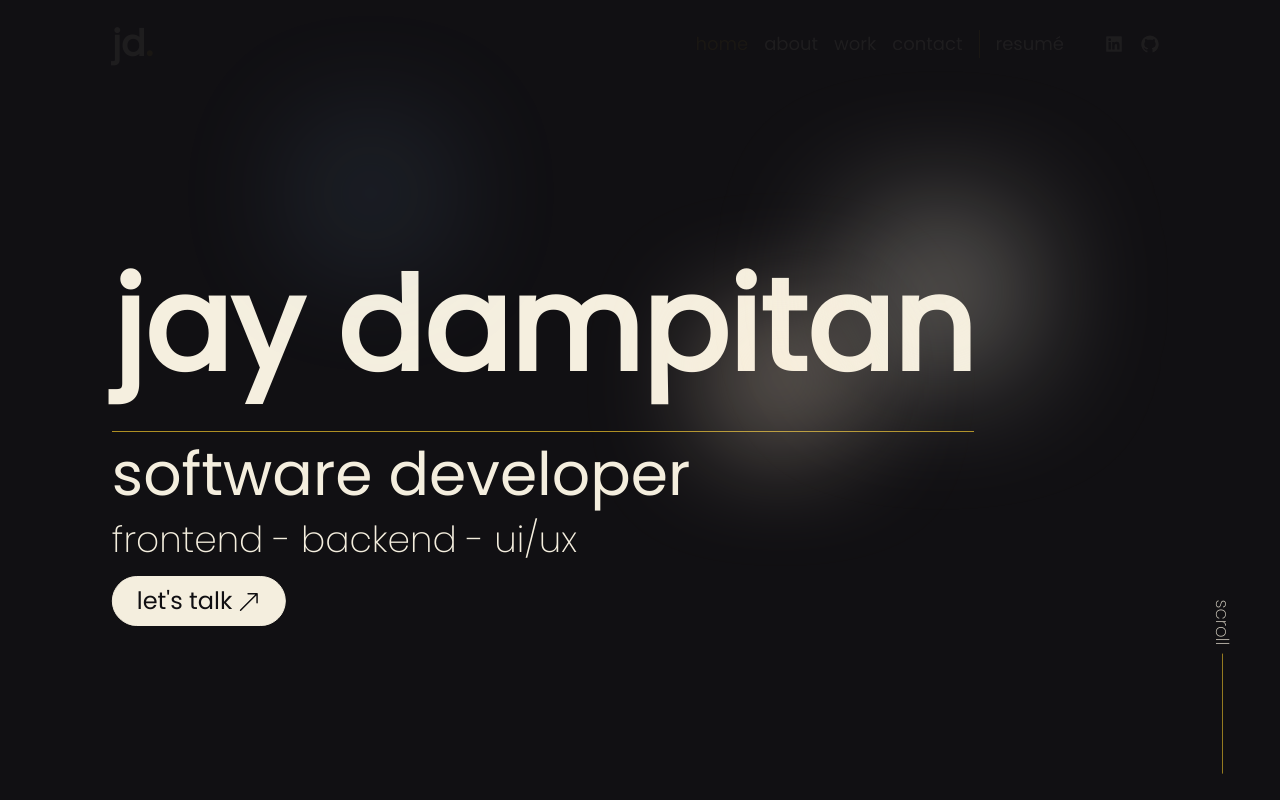
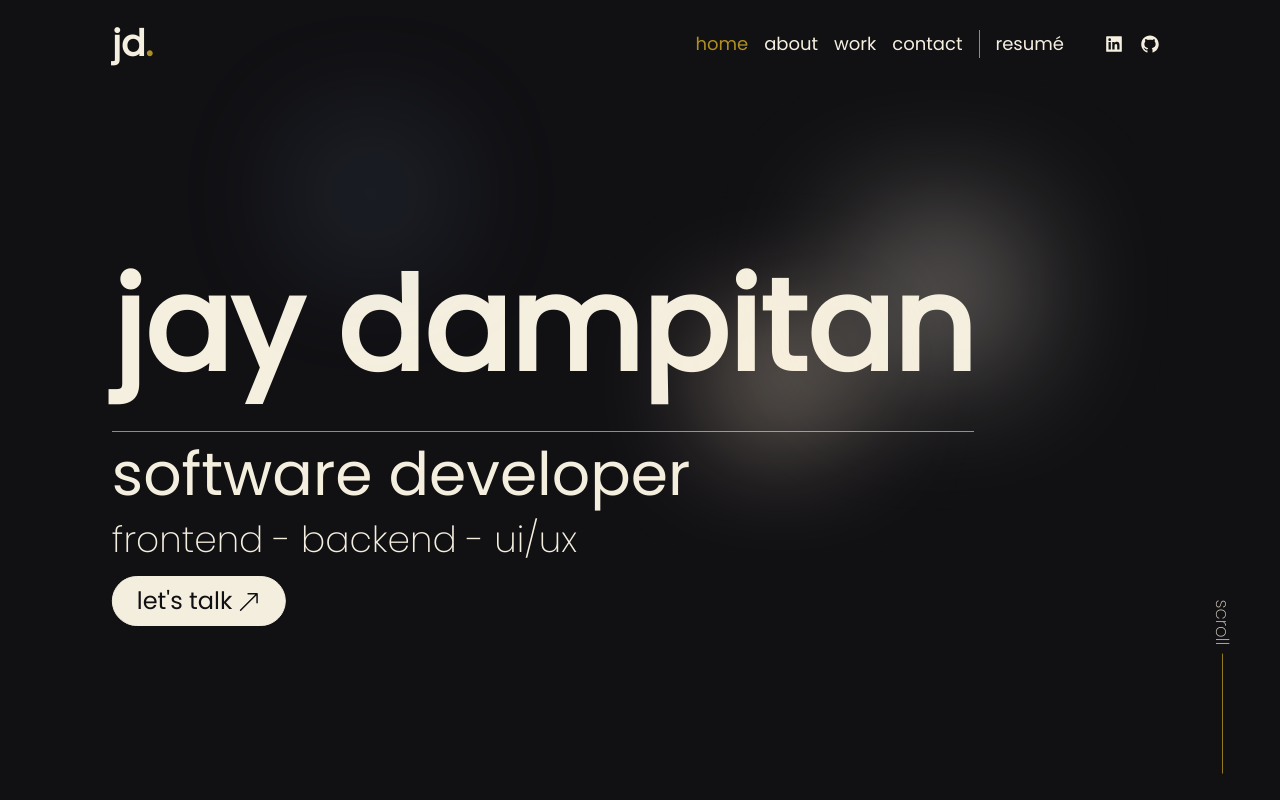
Before and after one commit to JayDampitan/new-portfolio, a Next.js app in the folder my-app/: page / in a window 1280 px wide. Shown: the top 800 px of the page. Built offline with nearby package versions, Linux system fonts and the light colour scheme.

Commit message:
apply scroll animation on nav component where it disappears scrolling down and appears scrolling up. apply animation to the stacks title in about page.

```diff
--- a/my-app/components/about/About.tsx
+++ b/my-app/components/about/About.tsx
@@ -64,9 +64,15 @@ const About = (props: Props) => {
             className="flex-wrap max-w-[500px] text-white justify-center items-center flex flex-col my-1 pt-3
           lg:pt-4  lg:max-w-[600px]"
           >
-            <p className="border-b border-yellow text-center pb-1 text-sm md:text-[17px] lg:text-lg ">
+            <motion.p
+              variants={descriptionVariant}
+              initial="hidden"
+              whileInView="visible"
+              viewport={{ once: true }}
+              className="border-b border-yellow text-center pb-1 text-sm md:text-[17px] lg:text-lg "
+            >
               {`Here are a few technologies I've been working with lately:`}
-            </p>
+            </motion.p>
             <ul className="flex items-center flex-wrap lg:gap-4 justify-center mt-4">
               {STACKS__DATA.map((item, index) => (
                 <motion.li
@@ -119,9 +125,7 @@ const About = (props: Props) => {
                     <h4>{item.skill}</h4>
                   </div>
 
-                  <p className="text-[13px] lg:text-sm">
-                    {item.description}
-                  </p>
+                  <p className="text-[13px] lg:text-sm">{item.description}</p>
                 </div>
               </motion.div>
             );
--- a/my-app/components/nav/Navbar.tsx
+++ b/my-app/components/nav/Navbar.tsx
@@ -1,27 +1,50 @@
 import React from "react";
 import { Link } from "react-scroll";
-import { useState } from "react";
+import { useState, useEffect } from "react";
 import { NAV__LINKS } from "../../assets/data";
 import { AiOutlineMenu, AiOutlineClose } from "react-icons/ai";
 import { motion } from "framer-motion";
 import { AiFillLinkedin, AiFillGithub } from "react-icons/ai";
-import { containerVariant } from "./navVariants";
+import { containerVariant, navVariant } from "./navVariants";
 
 type Props = {};
 
 const Navbar = (props: Props) => {
   const [navbarOpen, setNavbarOpen] = useState(false);
   const [active, setActive] = useState<string>("");
+  const [navVisible, setNavVisible] = useState(true)
 
   const handleNav = () => {
     setNavbarOpen(!navbarOpen);
   };
 
+  useEffect(() => {
+    window.addEventListener("scroll", controlNav);
+    return () => {
+      window.removeEventListener("scroll", controlNav);
+    };
+  }, []);
+
+  const controlNav = () => {
+    let lastScrollY = window.scrollY;
+
+    window.addEventListener("scroll", () => {
+      if (window.innerWidth > 500) {
+        if (lastScrollY < window.scrollY) {
+          setNavVisible(false);
+        } else {
+          setNavVisible(true);
+        }
+        lastScrollY = window.scrollY;
+      }
+    });
+  };
+
   return (
     <motion.nav
-      variants={containerVariant}
-      initial="hidden"
-      animate="visible"
+    variants={navVariant}
+    initial="hidden"
+    animate={navVisible ? "navVisible" : "navHide"}
       className="fixed left-0 bg-transparent top-0 w-full z-10 ease-in duration-500"
     >
       <div className="max-w-[1750px] text-gray-400 m-auto flex justify-between items-center px-10 lg:px-28 py-6">
--- a/my-app/components/nav/navVariants.tsx
+++ b/my-app/components/nav/navVariants.tsx
@@ -10,3 +10,21 @@ export const containerVariant = {
     },
   },
 };
+
+export const navVariant = {
+  hidden: {
+    y: "-100%",
+  },
+  navVisible: {
+    y: ["-100%", "0%"],
+    transition: {
+      duration: 0.3,
+    },
+  },
+  navHide: {
+    y: ["0%", "-100%"],
+    transition: {
+      duration: 0.3,
+    },
+  },
+};
```
